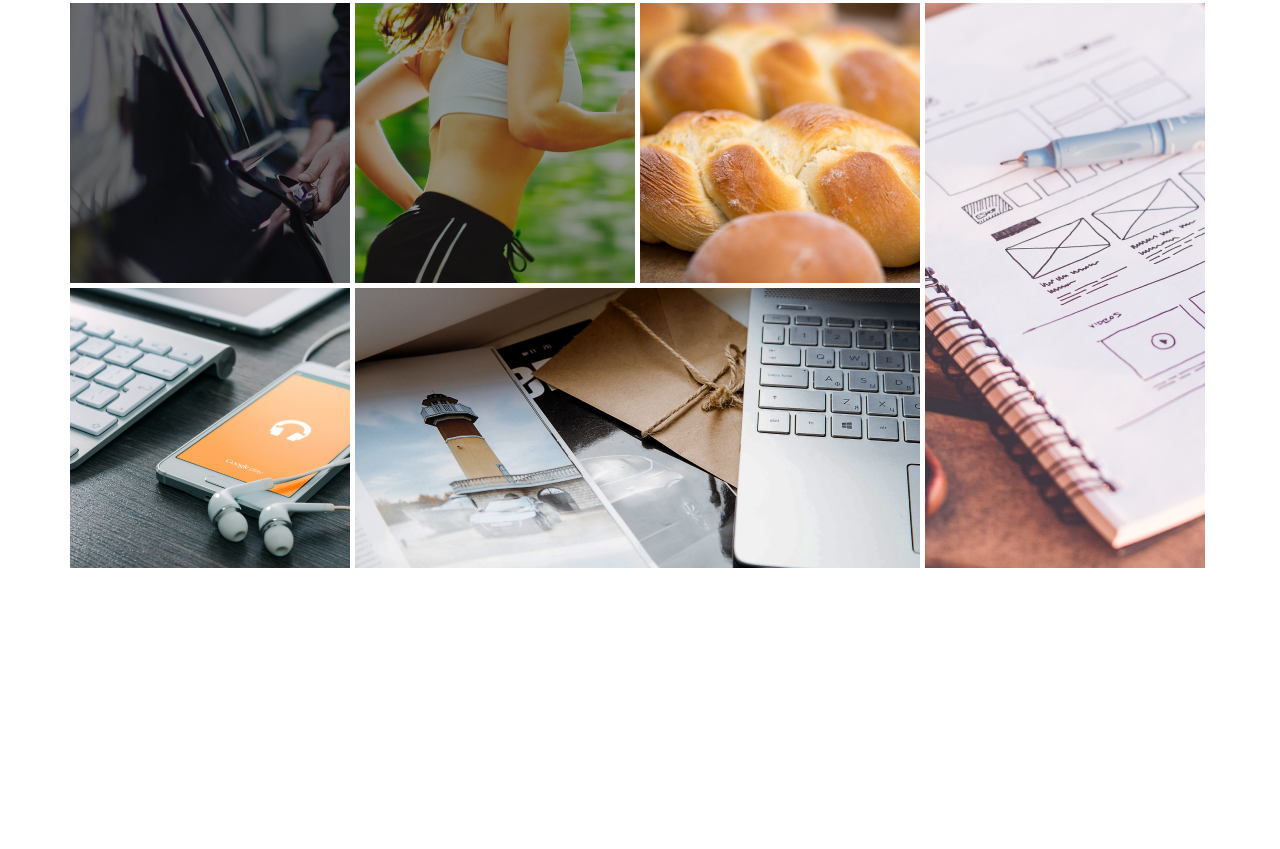
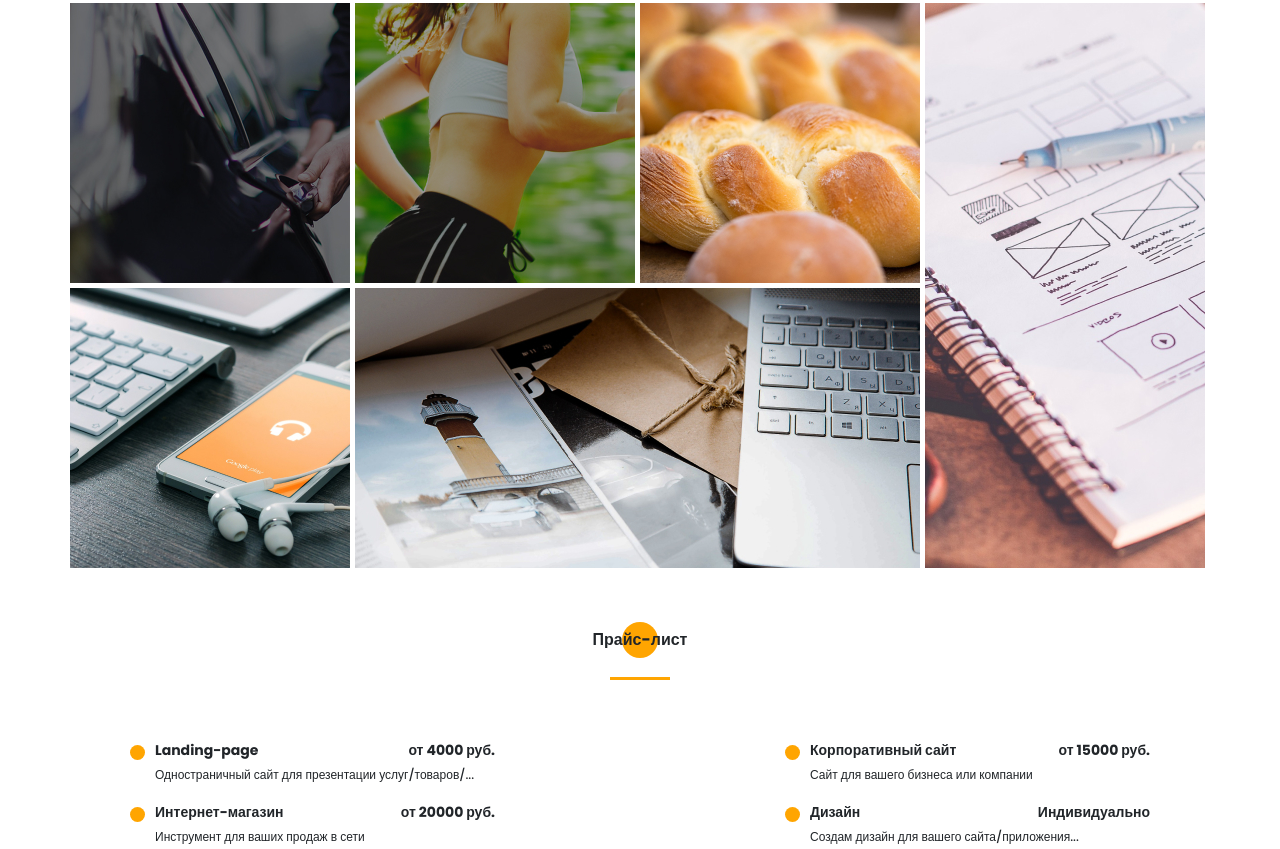
Before and after one commit to SergeyKorniets/portfolio, a website: page src/index.html in a window 1280 px wide. Shown: the part 3701-4550 px from the top of the page. Before the commit the page ends 4269 px from the top, so only its background shows below. Drawn offline with nearby package versions, Linux system fonts and the light colour scheme; files that its build step writes are made by us from their sources; files whose address does not match are found by name.

Commit message:
made price-section

```diff
--- a/src/index.html
+++ b/src/index.html
@@ -300,6 +300,36 @@
             </div>
         </div>
     </section>
+
+    <section class="price">
+        <div class="container">
+            <h2 class="title title_fz16 title__section-title">Прайс-лист</h2>
+            <div class="divider"></div>
+
+            <div class="price__wrapper">
+                <div class="price__item">
+                    <div class="price__type">Landing-page</div>
+                    <div class="price__count">от 4000 руб.</div>
+                    <div class="price__descr">Одностраничный сайт для презентации услуг/товаров/...</div>
+                </div>
+                <div class="price__item">
+                    <div class="price__type">Корпоративный сайт</div>
+                    <div class="price__count">от 15000 руб.</div>
+                    <div class="price__descr">Сайт для вашего бизнеса или компании</div>
+                </div>
+                <div class="price__item">
+                    <div class="price__type">Интернет-магазин</div>
+                    <div class="price__count">от 20000 руб.</div>
+                    <div class="price__descr">Инструмент для ваших продаж в сети</div>
+                </div>
+                <div class="price__item">
+                    <div class="price__type">Дизайн</div>
+                    <div class="price__count">Индивидуально</div>
+                    <div class="price__descr">Создам дизайн для вашего сайта/приложения...</div>
+                </div>
+            </div>
+        </div>
+    </section>
     <script src="js/script.js"></script>
 </body>
 </html>
--- /dev/null
+++ b/src/sass/blocks/_price.scss
@@ -0,0 +1,41 @@
+.price {
+    padding-top: 60px;
+    &__wrapper {
+        margin-top: 60px;
+        padding: 0 60px;
+        display: grid;
+        grid-template: repeat(2, minmax(45px, auto)) / repeat(2, 365px);
+        grid-auto-rows: minmax(45px, auto);
+        row-gap: 15px;
+        justify-content: space-between;
+    }
+    &__item {
+        position: relative;
+        display: grid;
+        grid-template: repeat(2, minmax(21px, auto)) / repeat(2, auto);
+        row-gap: 5px;
+        padding-left: 25px;
+        &:before {
+            content: "";
+            width: 15px;
+            height: 15px;
+            background-color: $main-color;
+            border-radius: 100%;
+            position: absolute;
+            top: 5px;
+        }
+    }
+    &__type, &__count {
+        font-weight: bold;
+        font-size: 14px;
+        line-height: 21px;
+    }
+    &__count {
+        justify-self: end;
+    }
+    &__descr {
+        grid-column: 1 / 3;
+        font-size: 12px;
+        line-height: 18px;
+    }
+}
--- a/src/sass/style.scss
+++ b/src/sass/style.scss
@@ -31,3 +31,4 @@
 @import "blocks/resume";
 @import "blocks/skills";
 @import "blocks/portfolios";
+@import "blocks/price";
```
Also changed, not shown: dist/css/style.min.css, dist/index.html.
